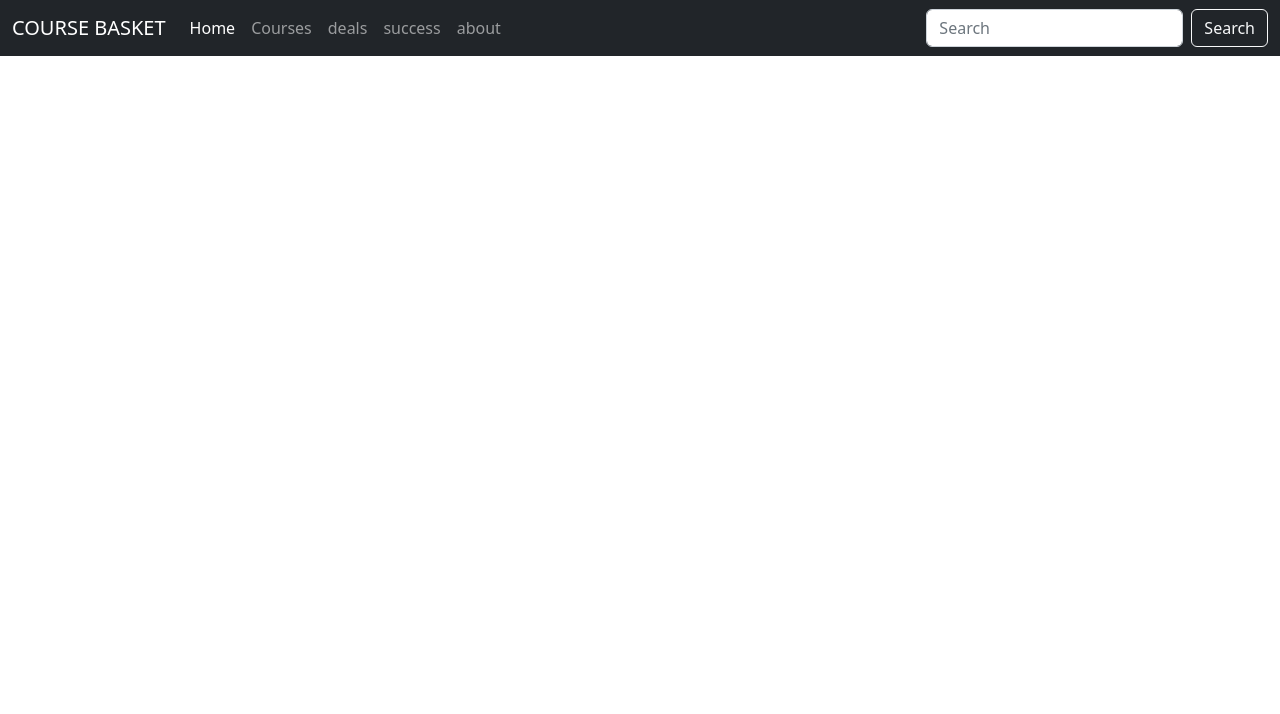
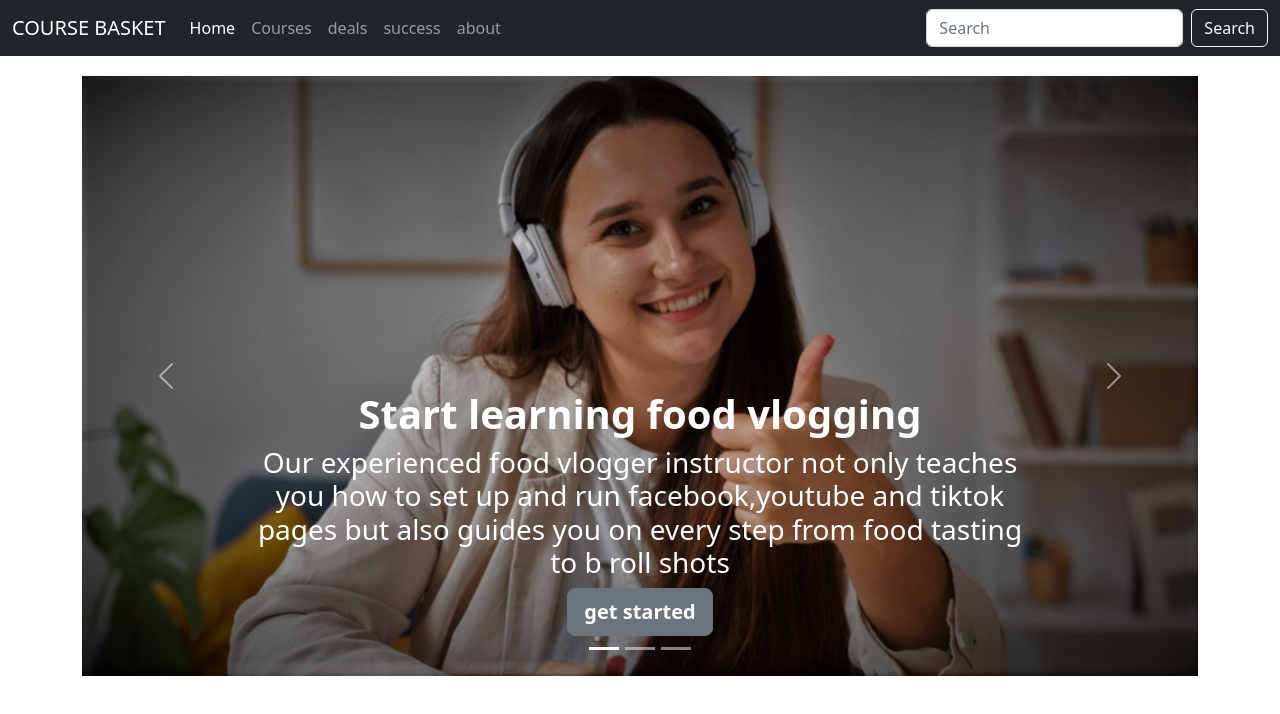
Before and after one commit to Nafis-Sayeem/course-basket, a plain HTML site: page index.html in a window 1280 px wide. Drawn offline with nearby package versions, Linux system fonts and the light colour scheme.

Commit message:
added carousel

```diff
--- a/index.html
+++ b/index.html
@@ -47,6 +47,64 @@
                 </div>
             </div>
         </nav>
+        <!-- coding the carousel -->
+        <div class="container" style="margin-top: 20px;">
+            <div id="carouselExampleCaptions" class="carousel slide" data-bs-ride="false">
+                <div class="carousel-indicators">
+                    <button type="button" data-bs-target="#carouselExampleCaptions" data-bs-slide-to="0" class="active"
+                        aria-current="true" aria-label="Slide 1"></button>
+                    <button type="button" data-bs-target="#carouselExampleCaptions" data-bs-slide-to="1"
+                        aria-label="Slide 2"></button>
+                    <button type="button" data-bs-target="#carouselExampleCaptions" data-bs-slide-to="2"
+                        aria-label="Slide 3"></button>
+                </div>
+                <div class="carousel-inner">
+                    <div class="carousel-item active">
+                        <img src="images/cover/cover-1.jpg" class="d-block  w-100 h-100" alt="carousel-image-1"
+                            style="height: 600px !important;">
+                        <div class="carousel-caption d-none d-md-block">
+                            <h1 class="fw-bold">Start learning food vlogging</h1>
+                            <h3>Our experienced food vlogger instructor not only teaches you how to set up and run
+                                facebook,youtube and tiktok pages but also guides you on every step from food tasting to
+                                b roll shots</h3>
+                            <button type="button" class="btn btn-secondary btn-lg fw-bold">get started</button>
+                        </div>
+                    </div>
+                    <div class="carousel-item ">
+                        <img src="images/cover/cover-2.jpg" class="d-block  w-100 h-100" alt="..."
+                            style="height: 600px !important;">
+                        <div class="carousel-caption d-none d-md-block">
+                            <h1 class="fw-bold">Start learning digital marketing</h1>
+                            <h3>Our experienced digitalmarketer instructor not only teaches you how to set up and run
+                                advertisement and so on , but also guides you on every step from job finding to
+                                promotion-.- </h3>
+                            <button type="button" class="btn btn-secondary btn-lg fw-bold">Get started</button>
+                        </div>
+                    </div>
+                    <div class="carousel-item">
+                        <img src="images/cover/cover-3.jpg" class="d-block  w-100 h-100" alt="..."
+                            style="height: 600px !important;">
+                        <div class="carousel-caption d-none d-md-block ">
+                            <h1 class="fw-bold">Start learning digital marketing</h1>
+                            <h3>Our experienced digitalmarketer instructor not only teaches you how to set up and run
+                                advertisement and so on , but also guides you on every step from job finding to
+                                promotion-.- </h3>
+                            <button type="button" class="btn btn-secondary btn-lg fw-bold">Get started</button>
+                        </div>
+                    </div>
+                </div>
+                <button class="carousel-control-prev" type="button" data-bs-target="#carouselExampleCaptions"
+                    data-bs-slide="prev">
+                    <span class="carousel-control-prev-icon" aria-hidden="true"></span>
+                    <span class="visually-hidden">Previous</span>
+                </button>
+                <button class="carousel-control-next" type="button" data-bs-target="#carouselExampleCaptions"
+                    data-bs-slide="next">
+                    <span class="carousel-control-next-icon" aria-hidden="true"></span>
+                    <span class="visually-hidden">Next</span>
+                </button>
+            </div>
+        </div>
     </header>
     <script src="https://cdn.jsdelivr.net/npm/bootstrap@5.2.0/dist/js/bootstrap.bundle.min.js"
         integrity="sha384-A3rJD856KowSb7dwlZdYEkO39Gagi7vIsF0jrRAoQmDKKtQBHUuLZ9AsSv4jD4Xa"
```
Also changed, not shown: images/cover/cover-1.jpg (added), images/cover/cover-1.png (deleted), images/cover/cover-2.jpg, images/cover/cover-3.jpg.
